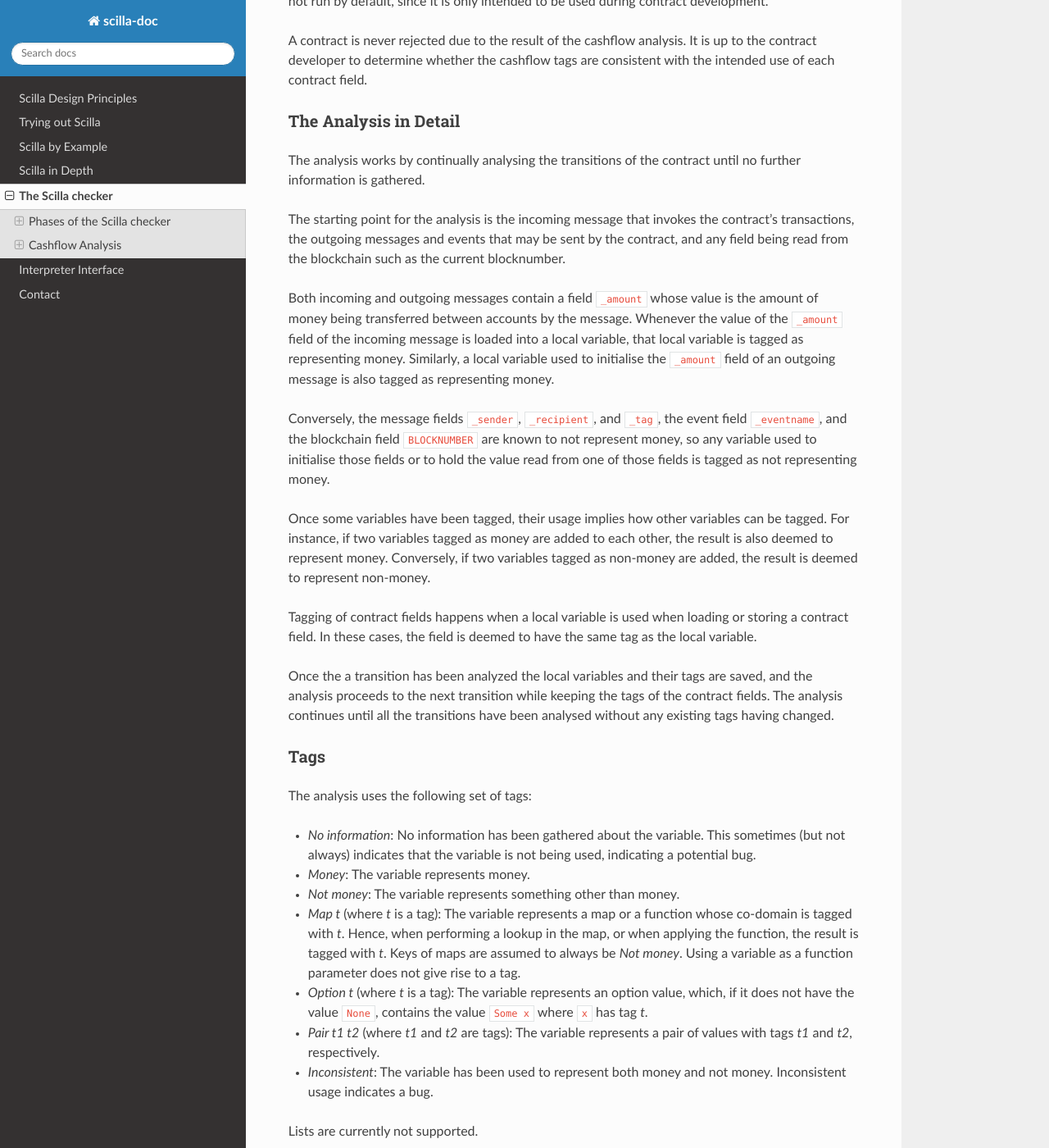
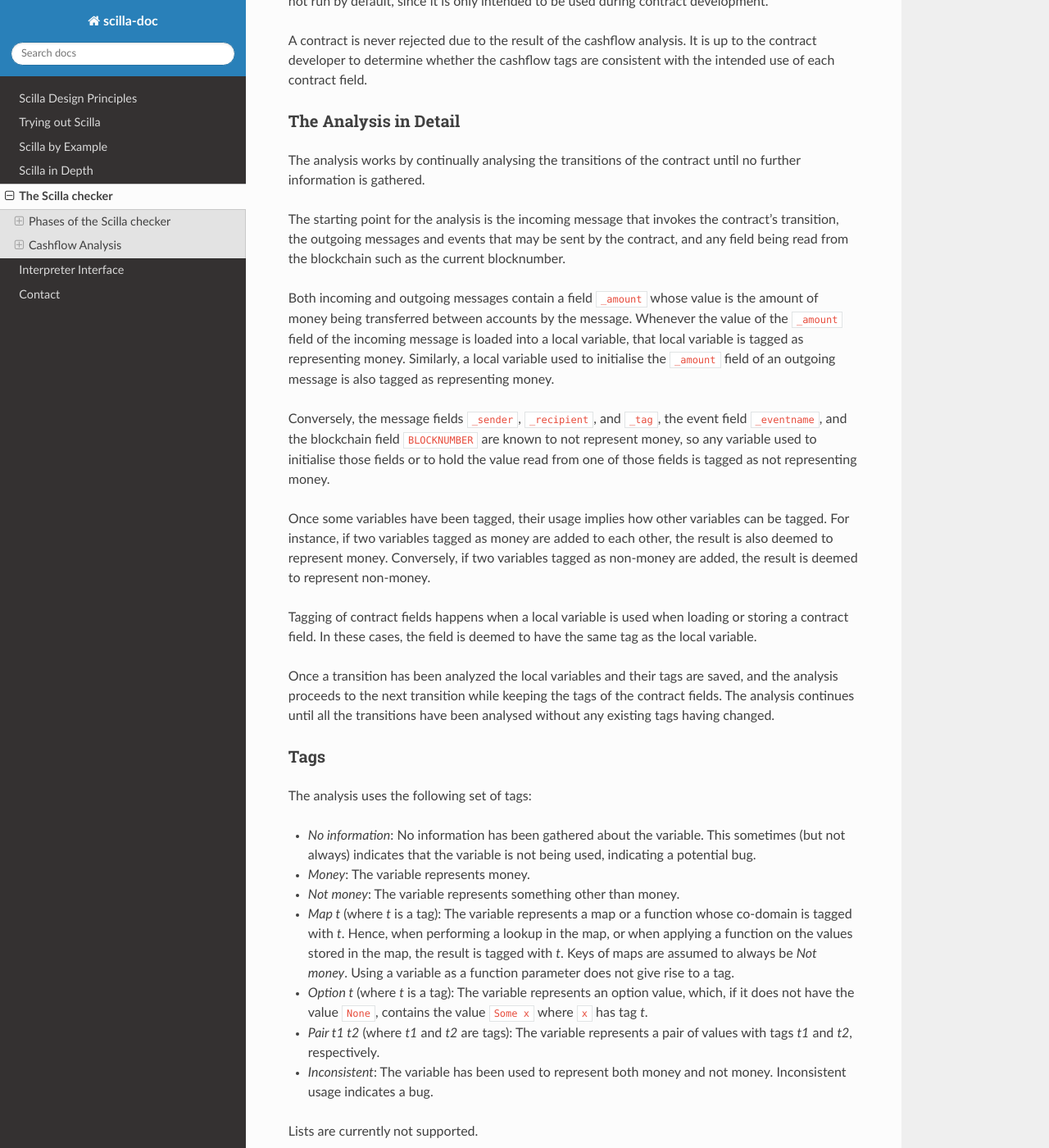
Before and after one commit to Zilliqa/scilla-docs, a Sphinx documentation site: the page built from docs/source/scilla-checker.rst, in a window 1280 px wide and 1400 px high, scrolled down 5031 px. Shown: the whole window at 82% size. Built offline with Sphinx 7.4.7 and the Read the Docs theme 2.0.0, drawn with Linux system fonts in a browser that asks for light colours; some of the changed text lies outside the part shown.

Commit message:
Fixed typos

```diff
--- a/docs/source/scilla-checker.rst
+++ b/docs/source/scilla-checker.rst
@@ -306,7 +306,7 @@ The analysis works by continually analysing the transitions of the
 contract until no further information is gathered.
 
 The starting point for the analysis is the incoming message that
-invokes the contract's transactions, the outgoing messages and events
+invokes the contract's transition, the outgoing messages and events
 that may be sent by the contract, and any field being read from the
 blockchain such as the current blocknumber.
 
@@ -354,12 +354,11 @@ The analysis uses the following set of tags:
 
 - `Not money`: The variable represents something other than money.
 
-- `Map t` (where `t` is a tag): The variable represents a map or a
-  function whose co-domain is tagged with `t`. Hence, when performing
-  a lookup in the map, or when applying the function, the result is
-  tagged with `t`. Keys of maps are assumed to always be `Not
-  money`. Using a variable as a function parameter does not give rise
-  to a tag.
+- `Map t` (where `t` is a tag): The variable represents a map or a function
+  whose co-domain is tagged with `t`. Hence, when performing a lookup in the
+  map, or when applying a function on the values stored in the map, the result
+  is tagged with `t`. Keys of maps are assumed to always be `Not money`. Using
+  a variable as a function parameter does not give rise to a tag.
 
 - `Option t` (where `t` is a tag): The variable represents an option
   value, which, if it does not have the value ``None``, contains the
@@ -417,7 +415,7 @@ Conversely, both ``owner``, ``max_block`` and ``funded`` represent
 something other than money, so they should all be tagged with `Not
 money`.
 
-The cashflow analysis will tag the parameters and fields according to
-how they are used in the contract's transitions, and if the resulting
-tags do not correspond to the expectation then the contract likely
-contains a bug somewhere.
+The cashflow analysis will tag the parameters and fields according to how they
+are used in the contract's transitions, and if the resulting tags do not
+correspond to the expectation, then the contract likely contains a bug
+somewhere.
```
Also changed, not shown: other parts of docs/source/scilla-checker.rst (+6 -7 lines).
